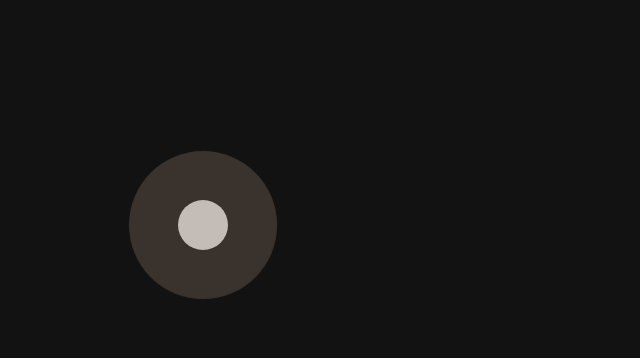
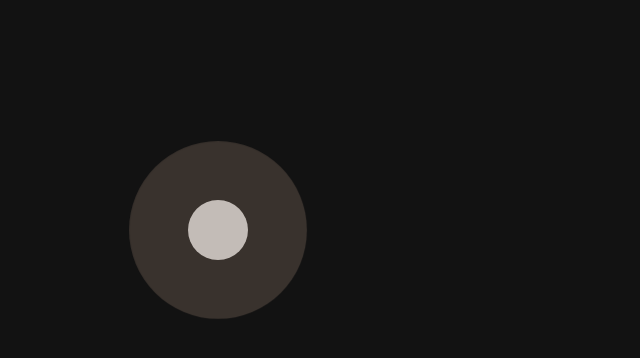
Before and after one commit to kentani/flashlight, a Nuxt app: page / in a window 1280 px wide. Shown: the top 358 px of the page, without its empty margins (0-640 px from the left). Built offline with nearby package versions, Linux system fonts and the light colour scheme.

Commit message:
丸を大きく

```diff
--- a/nuxt.config.js
+++ b/nuxt.config.js
@@ -73,5 +73,14 @@ export default {
 
   // Build Configuration: https://go.nuxtjs.dev/config-build
   build: {
+    extend(config, ctx) {
+      config.module.rules.push({
+        test: /\.(ogg|mp3|wav|mpe?g)$/i,
+        loader: 'file-loader',
+        options: {
+          name: '[path][name].[ext]',
+        },
+      })
+    },
   },
 }
--- a/pages/index.vue
+++ b/pages/index.vue
@@ -11,7 +11,7 @@
 </template>
 
 <script>
-// import sound from '@/assets/sounds/33.mp3'
+import sound from '@/assets/sounds/33.mp3'
 
 export default {
   name: 'IndexPage',
@@ -24,17 +24,17 @@ export default {
   },
   methods: {
     onClickPointer() {
+      const audio = new Audio(sound)
+      audio.currentTime = 0 // 連続で鳴らせるように
+      audio.play() // 鳴らす
+
       const positions = ["1", "2", "3", "4", "5"]
       positions.splice(this.currentPosition - 1, 1)
       const newPosition = positions[Math.floor(Math.random()*positions.length)]
 
-      const zooms = ["1", "2", "3"]
+      const zooms = ["1", "2", "3", "4"]
       zooms.splice(this.currentZoom - 1, 1)
       const newZoom = zooms[Math.floor(Math.random()*zooms.length)]
-
-      // const audio = new Audio(sound)
-      // audio.currentTime = 0 // 連続で鳴らせるように
-      // audio.play() // 鳴らす
 
       this.pointClass = "position" + newPosition + " " + "zoom" + newZoom
       this.currentPosition = newPosition
@@ -63,9 +63,9 @@ export default {
 .point {
   display: inline-block;
   position: relative;
-  width: 50px;
-  height: 50px;
-  margin: 0 50px;
+  width: 60px;
+  height: 60px;
+  margin: 0 60px;
   background-color: #ccc;
   border-radius: 50%;
   transition: background-color cubic-bezier(0.215, 0.61, 0.355, 1) .4s;
@@ -87,18 +87,23 @@ export default {
 }
 
 .zoom1 {
-  transition: 1.5s;
+  transition: 1.2s;
   transform: scale(1);
 }
 
 .zoom2 {
-  transition: 1.5s;
+  transition: 1.2s;
   transform: scale(2);
 }
 
 .zoom3 {
-  transition: 1.5s;
+  transition: 1.2s;
   transform: scale(3);
+}
+
+.zoom4 {
+  transition: 1.2s;
+  transform: scale(4);
 }
 
 .position1 {
```
